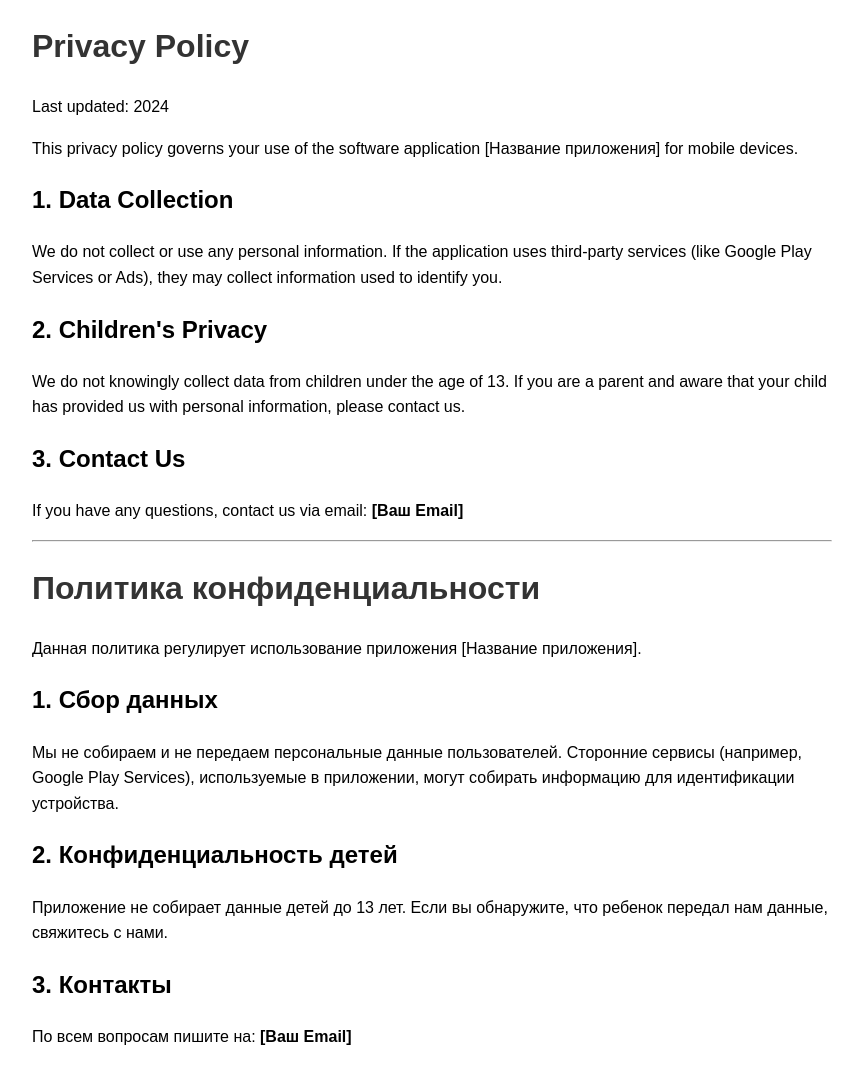
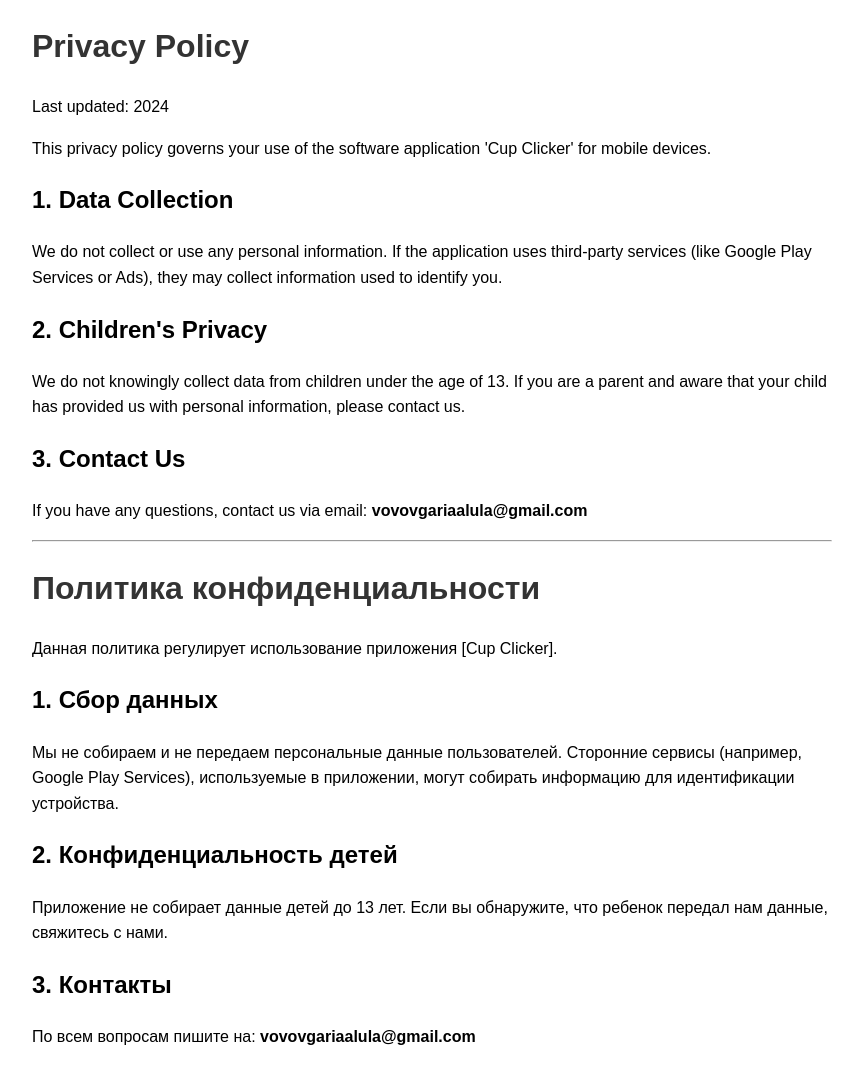
Before and after one commit to ZhAkzhan/privacy-policy, a plain HTML site: page index.html in a window 1280 px wide. Shown: the part 20-1104 px from the top of the page, without its empty margins (208-1071 px from the left). Drawn offline with Linux system fonts and the light colour scheme.

Commit message:
Update index.html

```diff
--- a/index.html
+++ b/index.html
@@ -13,7 +13,7 @@
     <h1>Privacy Policy</h1>
     <p>Last updated: 2024</p>
 
-    <p>This privacy policy governs your use of the software application [Название приложения] for mobile devices.</p>
+    <p>This privacy policy governs your use of the software application 'Cup Clicker' for mobile devices.</p>
 
     <h2>1. Data Collection</h2>
     <p>We do not collect or use any personal information. If the application uses third-party services (like Google Play Services or Ads), they may collect information used to identify you.</p>
@@ -22,11 +22,11 @@
     <p>We do not knowingly collect data from children under the age of 13. If you are a parent and aware that your child has provided us with personal information, please contact us.</p>
 
     <h2>3. Contact Us</h2>
-    <p>If you have any questions, contact us via email: <strong>[Ваш Email]</strong></p>
+    <p>If you have any questions, contact us via email: <strong>vovovgariaalula@gmail.com</strong></p>
 
     <hr>
     <h1>Политика конфиденциальности</h1>
-    <p>Данная политика регулирует использование приложения [Название приложения].</p>
+    <p>Данная политика регулирует использование приложения [Cup Clicker].</p>
 
     <h2>1. Сбор данных</h2>
     <p>Мы не собираем и не передаем персональные данные пользователей. Сторонние сервисы (например, Google Play Services), используемые в приложении, могут собирать информацию для идентификации устройства.</p>
@@ -35,6 +35,6 @@
     <p>Приложение не собирает данные детей до 13 лет. Если вы обнаружите, что ребенок передал нам данные, свяжитесь с нами.</p>
 
     <h2>3. Контакты</h2>
-    <p>По всем вопросам пишите на: <strong>[Ваш Email]</strong></p>
+    <p>По всем вопросам пишите на: <strong>vovovgariaalula@gmail.com</strong></p>
 </body>
 </html>
```
